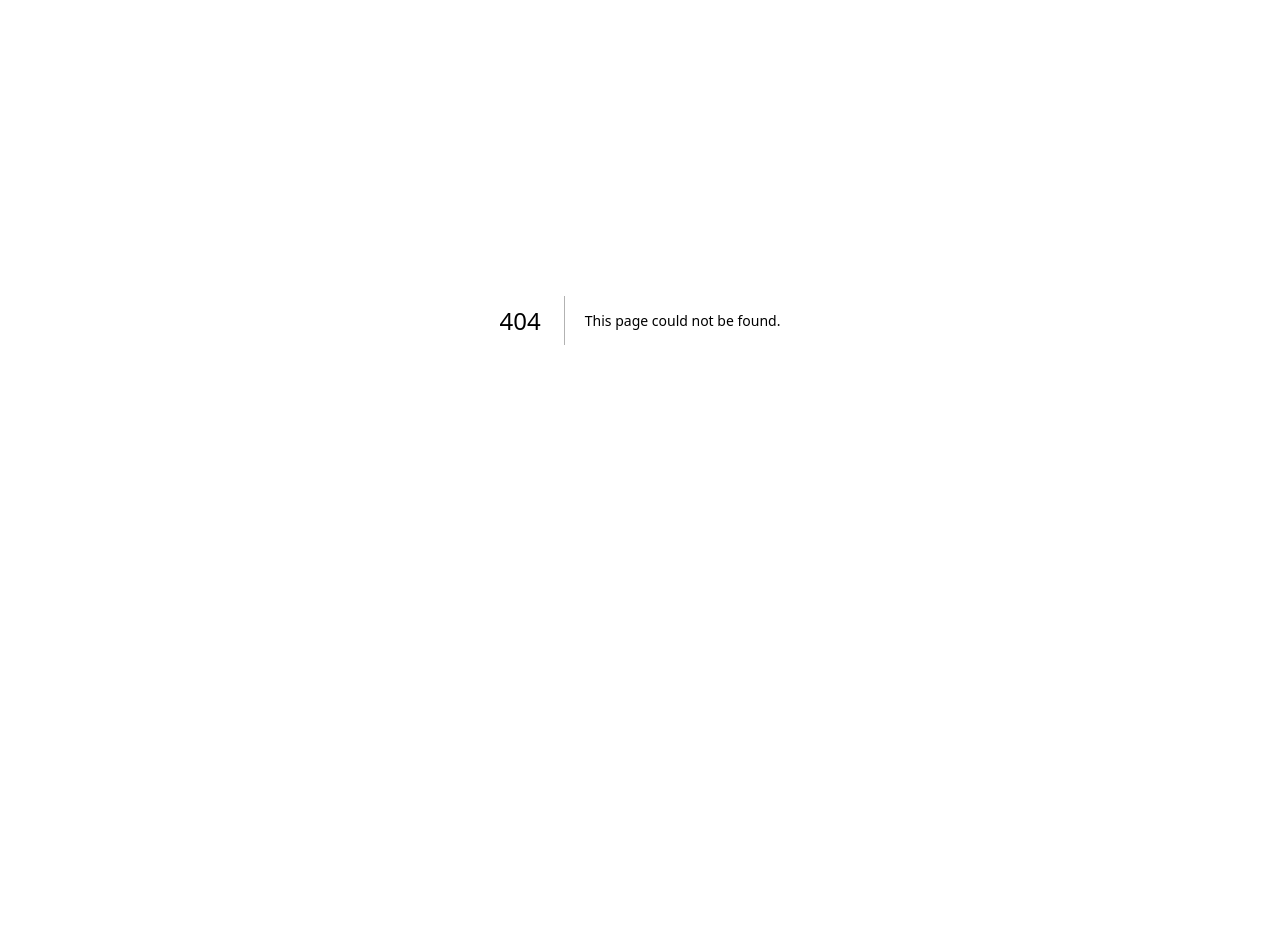
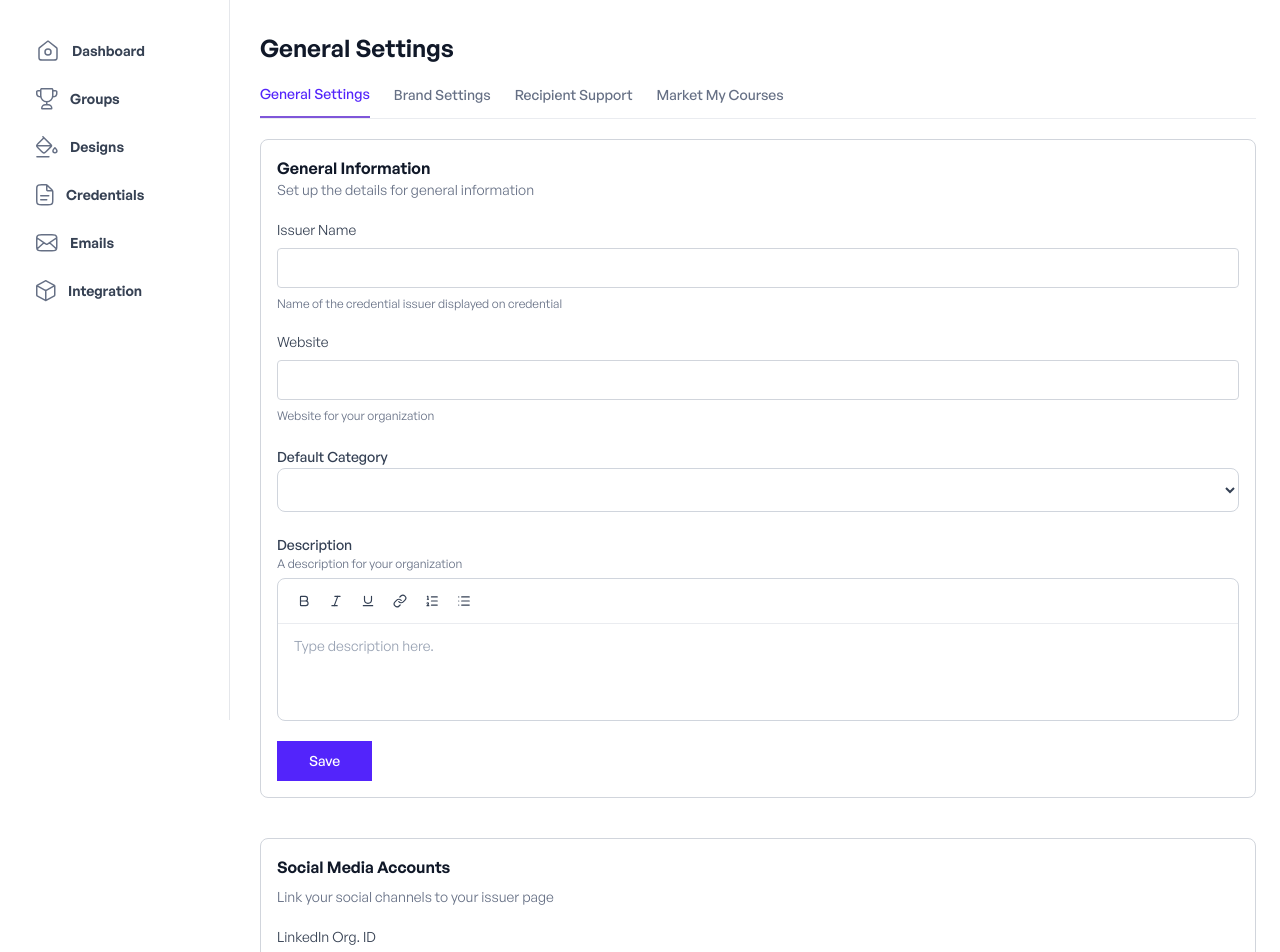
Before and after one commit to Certify-Trust/Certify-trust, a Next.js app: page /dashboard/settings in a window 1280 px wide. Before the commit this address had no page. Shown: the part 80-1032 px from the top of the page. Before the commit the page ends 800 px from the top, so only its background shows below. Built offline with nearby package versions, Linux system fonts and the light colour scheme.

Commit message:
feat: add settings

```diff
--- /dev/null
+++ b/app/dashboard/settings/page.tsx
@@ -0,0 +1,8 @@
+import GeneralSettingsScreen from "@/screens/dashboard/settings";
+import React from "react";
+
+const SettingsPage = () => {
+  return <GeneralSettingsScreen />;
+};
+
+export default SettingsPage;
--- /dev/null
+++ b/screens/dashboard/settings/index.tsx
@@ -0,0 +1,258 @@
+"use client";
+
+import { useState } from "react";
+import { cn } from "@/lib/utils";
+import { Button } from "@/components/ui/button";
+import RichTextEditor from "@/components/RichTextEditor";
+import { ExternalLink } from "lucide-react";
+
+import CustomInput from "@/components/custom-input/custom-input";
+import { useForm, FormProvider } from "react-hook-form";
+import BrandSettings from "@/screens/groups/tabs/BrandSettings";
+import RecipientSupport from "@/screens/groups/tabs/RecipientSupport";
+import MarketMyCourses from "@/screens/groups/tabs/MarketmyCourses";
+
+const TABS = [
+  "General Settings",
+  "Brand Settings",
+  "Recipient Support",
+  "Market My Courses",
+] as const;
+type Tab = (typeof TABS)[number];
+
+// ─── General Information
+
+const GeneralInformation = () => {
+  const methods = useForm();
+  const [description, setDescription] = useState("");
+
+  return (
+    <FormProvider {...methods}>
+      <section className="space-y-5 rounded-lg border border-gray-300 p-4">
+        <div>
+          <h2 className="text-base font-semibold text-[#101828]">
+            General Information
+          </h2>
+          <p className="text-sm text-[#667085]">
+            Set up the details for general information
+          </p>
+        </div>
+
+        <div>
+          <CustomInput
+            id="issuer-name"
+            type="text"
+            label="Issuer Name"
+            inputClass="w-full"
+          />
+          <p className="text-xs text-[#667085]">
+            Name of the credential issuer displayed on credential
+          </p>
+        </div>
+
+        <div>
+          <CustomInput
+            id="website"
+            type="text"
+            label="Website"
+            inputClass="w-full"
+          />
+          <p className="text-xs text-[#667085]">
+            Website for your organization
+          </p>
+        </div>
+
+        <div className="space-y-1.5">
+          <label className="text-sm font-medium text-[#344054]">
+            Default Category
+          </label>
+          <select className="h-11 w-full rounded-lg border border-[#D0D5DD] bg-white px-3 text-sm text-[#344054] focus:outline-none">
+            <option value=""></option>
+          </select>
+        </div>
+
+        <div className="space-y-1.5">
+          <label className="text-sm font-medium text-[#344054]">
+            Description
+          </label>
+          <p className="text-xs text-[#667085]">
+            A description for your organization
+          </p>
+          <RichTextEditor
+            value={description}
+            onChange={setDescription}
+            placeholder="Type description here."
+            rows={4}
+          />
+        </div>
+
+        <Button className="h-10 px-8 text-white hover:bg-[#6941C6]">
+          Save
+        </Button>
+      </section>
+    </FormProvider>
+  );
+};
+
+// ─── Social Media Accounts
+
+const SocialMediaAccounts = () => {
+  const methods = useForm();
+  const fields = [
+    "LinkedIn Org. ID",
+    "LinkedIn URL",
+    "Twitter Username",
+    "Facebook URL",
+    "Instagram Username",
+    "TikTok Username",
+    "YouTube Username",
+  ];
+
+  return (
+    <FormProvider {...methods}>
+      <section className="space-y-5 rounded-lg border border-gray-300 p-4">
+        <div>
+          <h2 className="text-base font-semibold text-[#101828]">
+            Social Media Accounts
+          </h2>
+          <p className="mt-2 text-sm text-[#667085]">
+            Link your social channels to your issuer page
+          </p>
+        </div>
+
+        {fields.map((field) => (
+          <CustomInput
+            key={field}
+            id={field.toLowerCase().replace(/\s/g, "-")}
+            type="text"
+            label={field}
+            inputClass="w-full"
+          />
+        ))}
+
+        <Button className="h-10 px-8 text-white hover:bg-[#6941C6]">
+          Save
+        </Button>
+      </section>
+    </FormProvider>
+  );
+};
+
+// ─── API Settings
+
+const ApiSettings = () => {
+  const [autoPublish, setAutoPublish] = useState(true);
+
+  return (
+    <section className="space-y-5 rounded-lg border border-gray-300 p-4">
+      <div>
+        <h2 className="text-base font-semibold text-[#101828]">API Settings</h2>
+        <p className="text-sm text-[#667085]">
+          Integrate with Certifytrusts using our built-in API
+        </p>
+      </div>
+
+      <div className="space-y-1.5">
+        <label className="text-sm font-medium text-[#344054]">
+          Publish Settings
+        </label>
+        <label className="flex items-center gap-2 text-sm text-[#344054]">
+          <input
+            type="checkbox"
+            checked={autoPublish}
+            onChange={(e) => setAutoPublish(e.target.checked)}
+            className="h-4 w-4 rounded border-[#D0D5DD] accent-[#7F56D9]"
+          />
+          Automatically publish credentials created via the API
+        </label>
+      </div>
+
+      <div className="space-y-2">
+        <label className="text-sm font-medium text-[#344054]">
+          Create and assign API keys for your departments
+        </label>
+        <div className="flex items-center gap-2 rounded-lg border border-[#5324FB] bg-[#F8F7FF] px-4 py-3">
+          <svg width="16" height="16" viewBox="0 0 16 16" fill="none">
+            <circle cx="8" cy="8" r="7" stroke="#667085" strokeWidth="1.333" />
+            <path
+              d="M8 7v4M8 5h.007"
+              stroke="#667085"
+              strokeWidth="1.333"
+              strokeLinecap="round"
+            />
+          </svg>
+          <p className="flex-1 text-sm text-[#667085]">
+            To access API Keys management, purchase the addon in the new Launch
+            plan.{" "}
+            <a
+              href="#"
+              className="inline-flex items-center gap-1 font-medium text-[#7F56D9] hover:underline"
+            >
+              Purchase API addon <ExternalLink size={12} />
+            </a>
+          </p>
+        </div>
+
+        <button
+          disabled
+          className="mt-1 cursor-not-allowed rounded-lg border border-[#EAECF0] px-4 py-2 text-sm text-[#98A2B3]"
+        >
+          Manage API Keys
+        </button>
+      </div>
+
+      <a
+        href="#"
+        className="inline-flex items-center gap-1 text-sm font-medium text-[#7F56D9] hover:underline"
+      >
+        View our API documentation
+      </a>
+    </section>
+  );
+};
+
+// ─── Main Screen
+
+const GeneralSettingsScreen = () => {
+  const [activeTab, setActiveTab] = useState<Tab>("General Settings");
+
+  return (
+    <div className="min-h-screen space-y-5">
+      <h1 className="text-2xl font-semibold text-[#101828]">
+        General Settings
+      </h1>
+
+      <div className="border-b border-[#EAECF0]">
+        <nav className="flex w-fit gap-6">
+          {TABS.map((tab) => (
+            <button
+              key={tab}
+              onClick={() => setActiveTab(tab)}
+              className={cn(
+                "pb-3 text-sm font-medium whitespace-nowrap transition-colors",
+                activeTab === tab
+                  ? "border-b-2 border-[#7F56D9] text-[#5324FB]"
+                  : "text-[#667085] hover:text-[#344054]",
+              )}
+            >
+              {tab}
+            </button>
+          ))}
+        </nav>
+      </div>
+
+      {activeTab === "General Settings" && (
+        <div className="space-y-10 pb-10">
+          <GeneralInformation />
+          <SocialMediaAccounts />
+          <ApiSettings />
+        </div>
+      )}
+      {activeTab === "Brand Settings" && <BrandSettings />}
+      {activeTab === "Recipient Support" && <RecipientSupport />}
+      {activeTab === "Market My Courses" && <MarketMyCourses />}
+    </div>
+  );
+};
+
+export default GeneralSettingsScreen;
```
